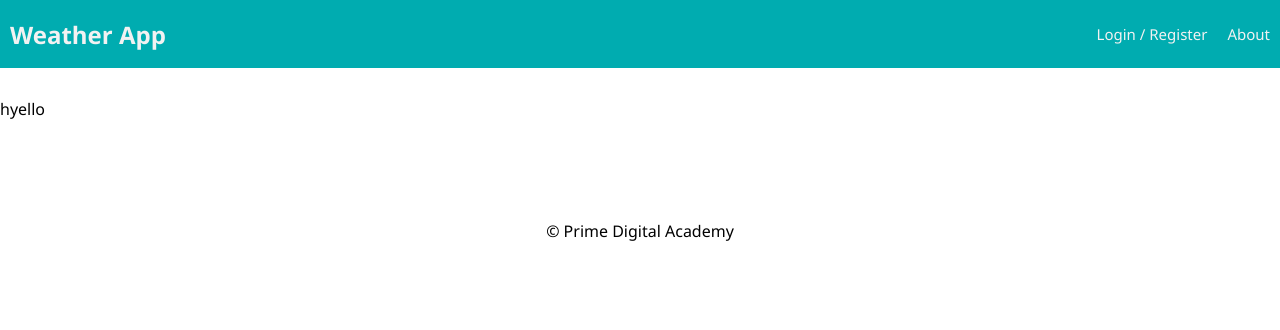
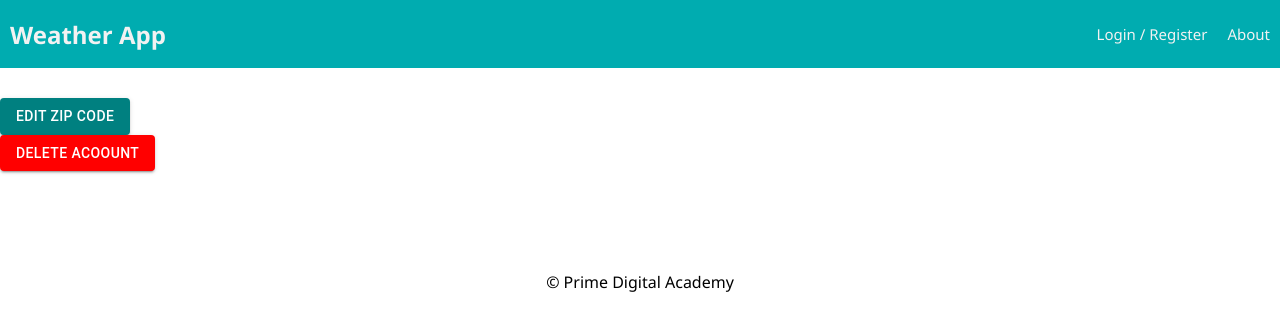
Before and after one commit to MarkTerry3/weather-app-solo-project, a React (Create React App) app: page /#/account in a window 1280 px wide. Shown: the top 330 px of the page. Built offline with nearby package versions, Linux system fonts and the light colour scheme; no server answers.

Commit message:
added mui, working on textfield

```diff
--- a/src/components/AccountPage/AccountPage.jsx
+++ b/src/components/AccountPage/AccountPage.jsx
@@ -1,10 +1,82 @@
+import Button from '@mui/material/Button';
+import Typography from '@mui/material/Typography';
+import Modal from '@mui/material/Modal';
+import * as React from 'react';
+import Box from '@mui/material/Box';
+import TextField from '@mui/material/TextField';
+import { useSelector, useDispatch } from 'react-redux';
+import { useHistory } from 'react-router-dom';
+import {useState} from 'react';
+
+
+function AccountPage() {
+
+
+    const dispatch = useDispatch();
+    const history = useHistory();
+
+    const user_id = useSelector(store => store.user);
+    const [zipCode, setZipCode] = useState('');
 
 
 
-function AccountPage() {
-    return(
+
+    const editAccount = () => {
+        console.log('editAccount', user_id);
+        history.push('/home');
+    }
+
+
+    const deleteAccount = () => {
+        console.log('deleteAccount');
+    }
+
+
+    const [open, setOpen] = React.useState(false);
+    const handleOpen = () => setOpen(true);
+    const handleClose = () => setOpen(false);
+
+    const style = {
+        position: 'absolute',
+        top: '50%',
+        left: '50%',
+        transform: 'translate(-50%, -50%)',
+        width: 400,
+        bgcolor: 'background.paper',
+        border: '2px solid #000',
+        boxShadow: 24,
+        p: 4,
+      };
+
+    return (
         <>
-            <p>hyello</p>
+            <Button style={{ backgroundColor: "teal" }} variant="contained" onClick={handleOpen}>Edit Zip Code</Button>
+            <br />
+            <Button style={{ backgroundColor: "red" }} variant="contained" onClick={deleteAccount}>Delete Acoount</Button>
+
+            <Modal
+                open={open}
+                onClose={handleClose}
+                aria-labelledby="modal-modal-title"
+                aria-describedby="modal-modal-description"
+            >
+                <Box sx={style}>
+                    <Typography id="modal-modal-title" variant="h6" component="h2">
+                        Edit Zip Code
+                    </Typography>
+                    <Typography id="modal-modal-description" sx={{ mt: 2 }}>
+                        {/* <Textfield
+                            sx={{ mt: 2}}
+                            required
+                            id="outlined-zipcode-input"
+                            label="Zip Code"
+                            value={zipCode}
+                            onChange={(event) => setZipCode(event.target.value)}
+                        /> */}
+                        <Button style={{ backgroundColor: "teal" }} variant="contained" onClick={deleteAccount}>Submit</Button>
+                    </Typography>
+                </Box>
+            </Modal>
         </>
     )
 }
```
